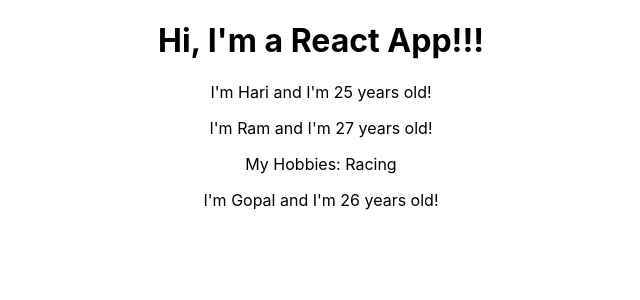
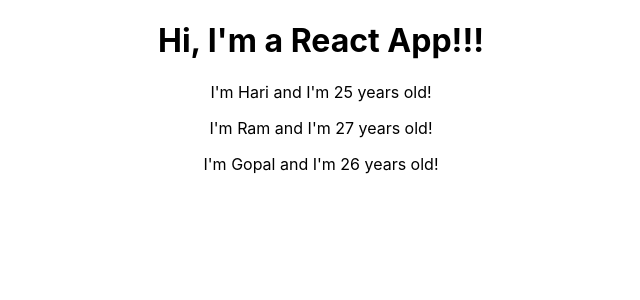
Before and after one commit to shantanu-dutta/react-complete-guide, a React (Create React App) app: page / in a window 1280 px wide. Shown: the top 300 px of the page, without its empty margins (319-959 px from the left). Built offline with nearby package versions, Linux system fonts and the light colour scheme.

Commit message:
1. Changed App component from function to class to use state. 2. Initialised state in App.js. state has property persons which is an array of objects with properties name, age. 3. Looped state persons array to generate Person component for each entry with corresponding entry data.

```diff
--- a/src/App.js
+++ b/src/App.js
@@ -1,15 +1,24 @@
-import React from 'react';
+import React, { Component } from 'react';
 import './App.css';
 import Person from './Person/Person';
 
-const app = () => (
-  <div className="App">
-    <h1>Hi, I'm a React App!!!</h1>
-    <Person name="Hari" age="25" />
-    <Person name="Ram" age="27">My Hobbies: Racing</Person>
-    <Person name="Gopal" age="26" />
+class App extends Component {
+  state = {
+    persons: [
+      { name: 'Hari', age: 25 },
+      { name: 'Ram', age: 27 },
+      { name: 'Gopal', age: 26 },
+    ]
+  }
 
-  </div>
-);
+  render() {
+    return (
+      <div className="App">
+        <h1>Hi, I'm a React App!!!</h1>
+        {this.state.persons.map(p => <Person name={p.name} age={p.age} />)}
+      </div>
+    );
+  }
+}
 
-export default app;
+export default App;
```
